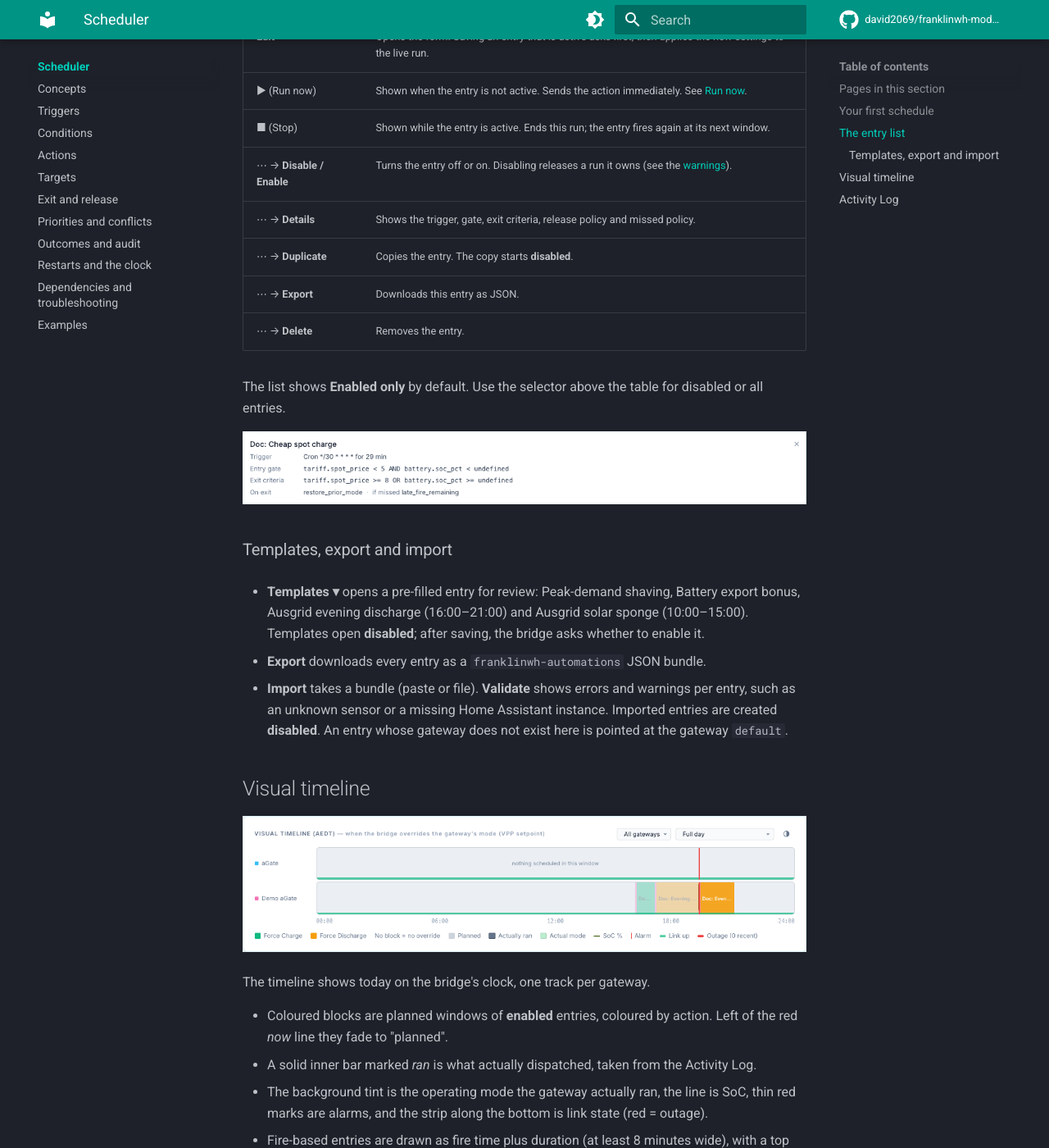
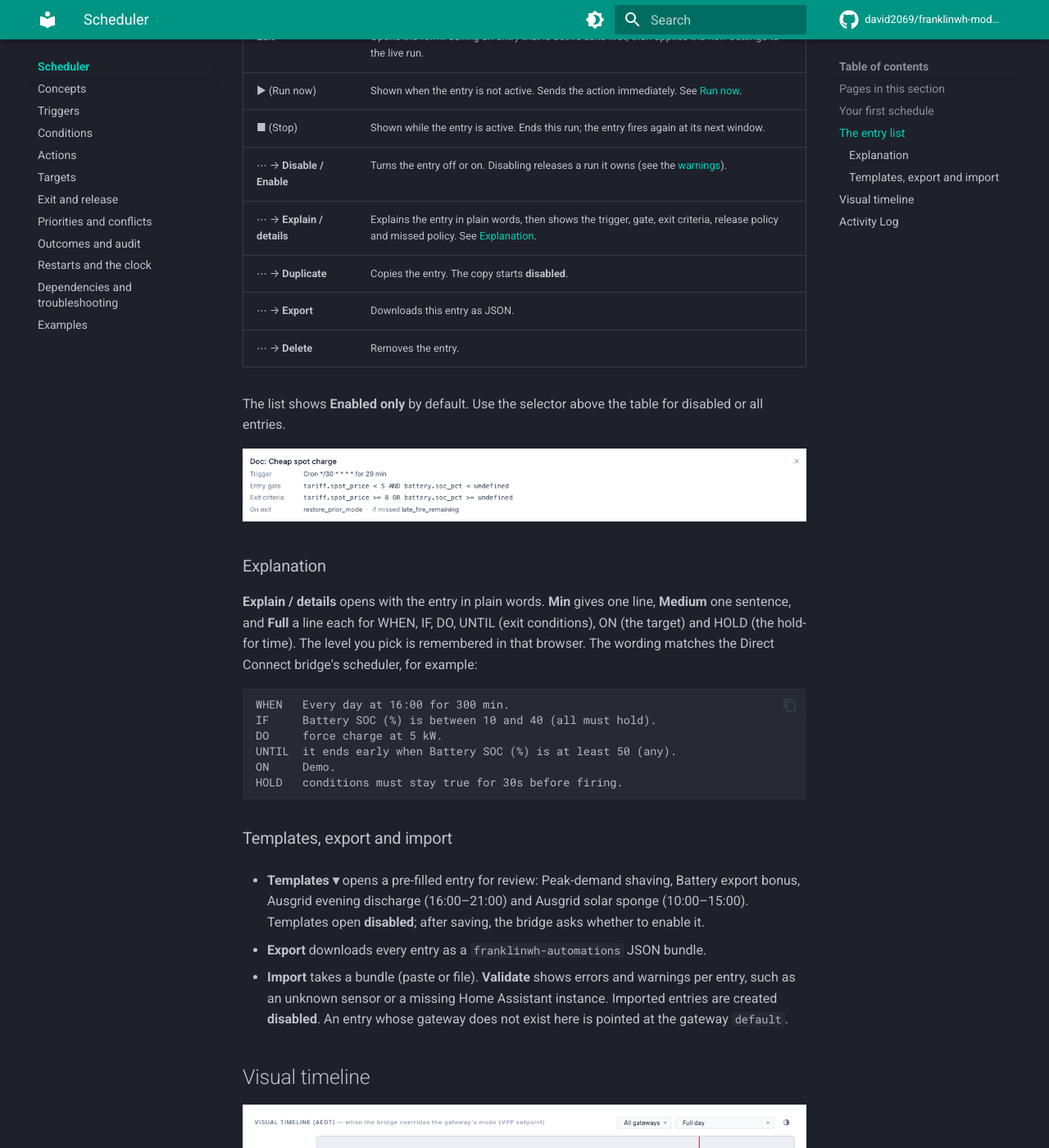
Before and after one commit to david2069/franklinwh-modbus-bridge, an MkDocs documentation site: the page built from docs/user/scheduler/index.md, in a window 1280 px wide and 1400 px high, scrolled down 5362 px. Shown: the whole window at 82% size. Built offline with MkDocs 1.6.1 and Material for MkDocs 9.7.7, drawn with Linux system fonts in a browser that asks for light colours; comment, search, counter and statistics services are not loaded.

Commit message:
feat(schedule): explain an entry in plain words (Min / Medium / Full) (#379)
The Details panel (now "Explain / details") opens with the entry in plain
words at three levels, matching the Direct Connect bridge's scheduler:
Min one line, Medium one sentence, Full a WHEN / IF / DO / UNTIL / ON / HOLD
block. Built in the browser from the condition picker's labels, as the DC
bridge does. The level is remembered per browser.


Claude-Session: https://claude.ai/code/session_01Y16KzdPEVsgLsqKASFjb7K

Co-authored-by: david2069 <david2069@users.noreply.github.com>
Co-authored-by: Claude Opus 5.5 <noreply@anthropic.com>

````diff
--- a/docs/user/scheduler/index.md
+++ b/docs/user/scheduler/index.md
@@ -94,7 +94,7 @@ What happens once it is enabled:
 | ▶ (Run now) | Shown when the entry is not active. Sends the action immediately. See [Run now](outcomes.md#run-now-and-stop). |
 | ■ (Stop) | Shown while the entry is active. Ends this run; the entry fires again at its next window. |
 | ⋯ → **Disable / Enable** | Turns the entry off or on. Disabling releases a run it owns (see the [warnings](exit-and-conflicts.md#how-a-run-ends)). |
-| ⋯ → **Details** | Shows the trigger, gate, exit criteria, release policy and missed policy. |
+| ⋯ → **Explain / details** | Explains the entry in plain words, then shows the trigger, gate, exit criteria, release policy and missed policy. See [Explanation](#explanation). |
 | ⋯ → **Duplicate** | Copies the entry. The copy starts **disabled**. |
 | ⋯ → **Export** | Downloads this entry as JSON. |
 | ⋯ → **Delete** | Removes the entry. |
@@ -107,6 +107,22 @@ The list shows **Enabled only** by default. Use the selector above the table for
 all entries.
 
 ![Details for an entry](../../images/scheduler/details-trigger.png)
+
+### Explanation
+
+**Explain / details** opens with the entry in plain words. **Min** gives one line, **Medium**
+one sentence, and **Full** a line each for WHEN, IF, DO, UNTIL (exit conditions), ON (the
+target) and HOLD (the hold-for time). The level you pick is remembered in that browser. The
+wording matches the Direct Connect bridge's scheduler, for example:
+
+```text
+WHEN   Every day at 16:00 for 300 min.
+IF     Battery SOC (%) is between 10 and 40 (all must hold).
+DO     force charge at 5 kW.
+UNTIL  it ends early when Battery SOC (%) is at least 50 (any).
+ON     Demo.
+HOLD   conditions must stay true for 30s before firing.
+```
 
 ### Templates, export and import
 
````
Also changed, not shown: src/franklinwh_bridge/static/js/schedule_tab.js (+103 -0 lines), src/franklinwh_bridge/templates/tabs/schedule.html (+13 -1 lines).
